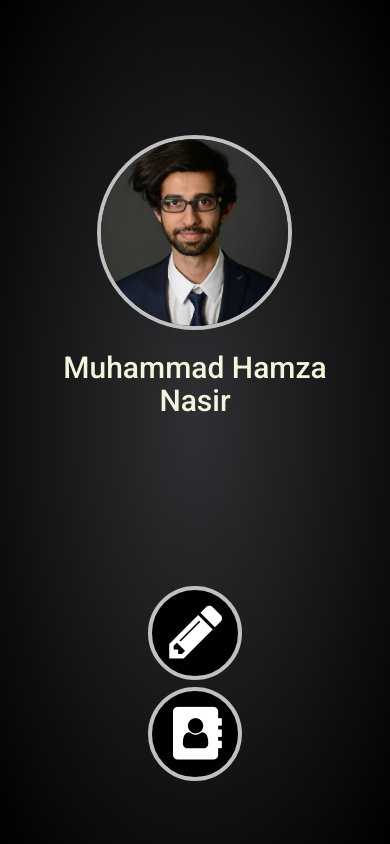
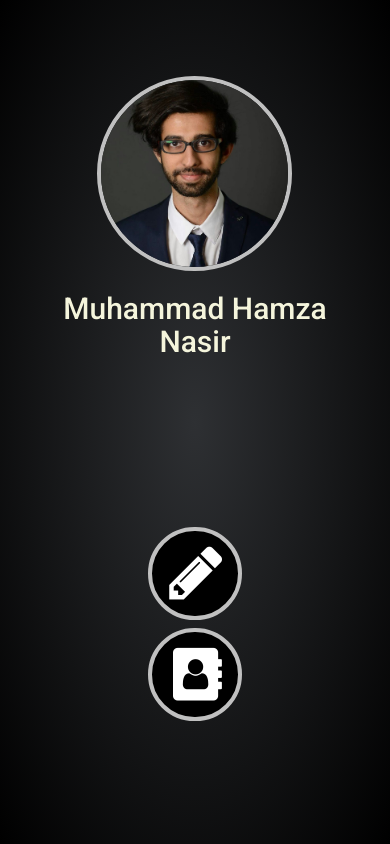
Before and after one commit to hamzanasir/hamzanasir.github.io, a plain HTML site: page index.html in a window 390 px wide. Shown: the top 844 px of the page. Drawn offline with nearby package versions, Linux system fonts and the light colour scheme; some packages are replaced by stand-ins of ours; a script that the page names is missing.

Commit message:
Optimized landing screen for apple devices

```diff
--- a/stylesheets/styles.css
+++ b/stylesheets/styles.css
@@ -152,7 +152,7 @@
 
 #mobile-icons {
   width: 82vw;
-	padding-top: 16vh;
+	padding-top: 9vh;
 	margin: auto;
 }
 
```
